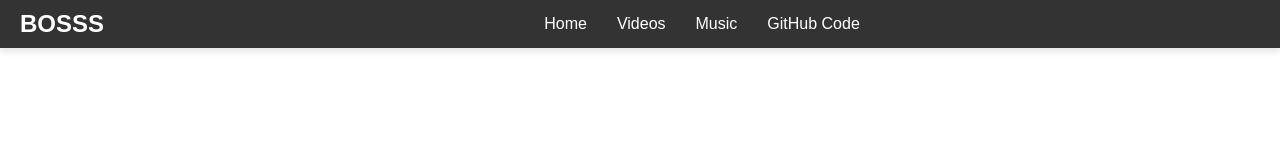
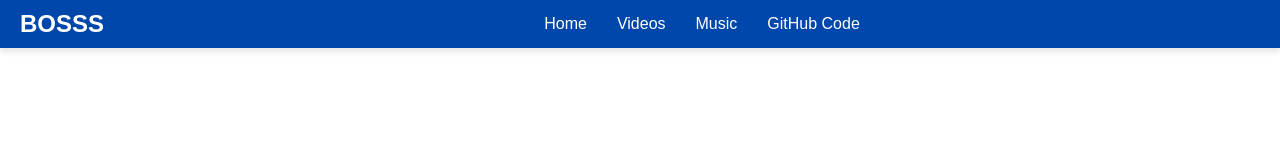
Before and after one commit to BO-SSS/BO-SSS.github.io, a plain HTML site: page index.html in a window 1280 px wide. Drawn offline with Linux system fonts and the light colour scheme.

Commit message:
Update index.html

```diff
--- a/index.html
+++ b/index.html
@@ -11,7 +11,7 @@
         }
 
         header {
-            background-color: #333;
+            background-color: #0047AB;
             color: white;
             padding: 10px 20px;
             display: flex;
```
